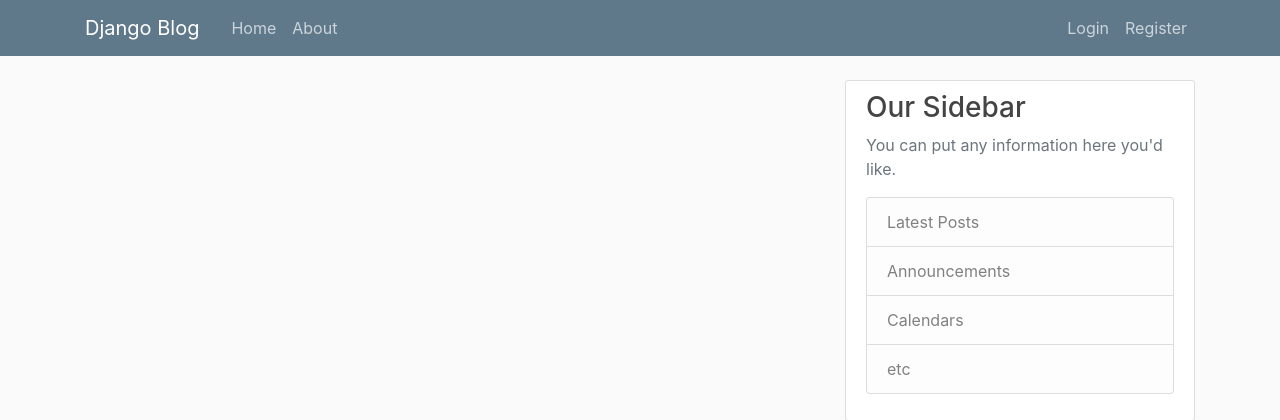
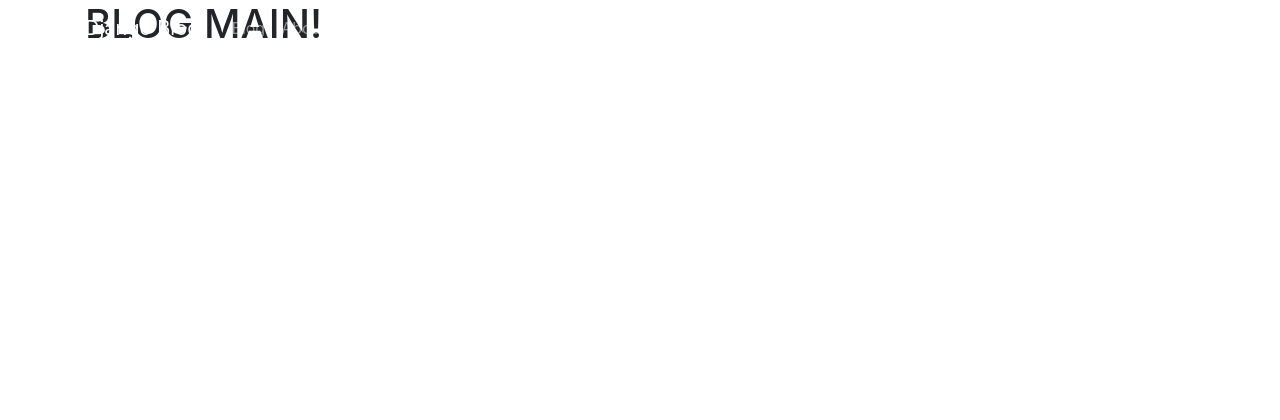
Before and after one commit to Khelgrin/learning_django, a Django app: page / in a window 1280 px wide. Shown: the top 420 px of the page. Run offline with Django 3.2, Linux system fonts and the light colour scheme; data that the repository does not hold is empty; some libraries are stand-ins or nearby versions.

Commit message:
Zabawy z nowymi stronami i podmianą css per strona

```diff
--- a/django_project/blog/templates/blog/base.html
+++ b/django_project/blog/templates/blog/base.html
@@ -9,8 +9,11 @@
 
     <!-- Bootstrap CSS -->
     <link rel="stylesheet" href="https://maxcdn.bootstrapcdn.com/bootstrap/4.0.0/css/bootstrap.min.css" integrity="sha384-Gn5384xqQ1aoWXA+058RXPxPg6fy4IWvTNh0E263XmFcJlSAwiGgFAW/dAiS6JXm" crossorigin="anonymous">
-
+    {% if custom_css %}
+        {% block styles %}{% endblock %}
+    {% else %}
         <link rel="stylesheet" type="text/css" href="{% static 'blog/main.css' %}">
+    {% endif %}
 
     {% if title %}
         <title>Django Blog - {{ title }}</title>
@@ -22,14 +25,14 @@
     <header class="site-header">
       <nav class="navbar navbar-expand-md navbar-dark bg-steel fixed-top">
         <div class="container">
-          <a class="navbar-brand mr-4" href="{% url 'blog-home' %}">Django Blog</a>
+          <a class="navbar-brand mr-4" href="{% url 'blog-main' %}">Django Blog</a>
           <button class="navbar-toggler" type="button" data-toggle="collapse" data-target="#navbarToggle" aria-controls="navbarToggle" aria-expanded="false" aria-label="Toggle navigation">
           <span class="navbar-toggler-icon"></span>
           </button>
           <div class="collapse navbar-collapse" id="navbarToggle">
             <div class="navbar-nav mr-auto">
-              <a class="nav-item nav-link" href="{% url 'blog-home' %}">Home</a>
-              <a class="nav-item nav-link" href="{% url 'blog-about' %}">About</a>
+              <a class="nav-item nav-link" href="{% url 'blog-home' %}">Blog</a>
+              <a class="nav-item nav-link" href="{% url 'blog-about' %}">About me</a>
             </div>
             <!-- Navbar Right Side -->
             <div class="navbar-nav">
@@ -47,6 +50,9 @@
           {% block content %}{% endblock %}
         </div>
         <div class="col-md-4">
+            {% if title == 'TR Home Page' %}
+
+            {% else %}
                 <div class="content-section">
                   <h3>Our Sidebar</h3>
                   <p class='text-muted'>You can put any information here you'd like.
@@ -58,6 +64,7 @@
                     </ul>
                   </p>
                 </div>
+            {% endif %}
         </div>
       </div>
     </main>
--- /dev/null
+++ b/django_project/blog/templates/blog/main.html
@@ -0,0 +1,9 @@
+{% extends "blog/base.html" %}
+{% load static %}
+{% block styles %}
+<link rel="stylesheet" type="text/css" href="{% static 'blog/my_new.css' %}">
+{% endblock styles %}
+
+{% block content %}
+    <h1>BLOG MAIN!</h1>
+{% endblock content %}
--- a/django_project/blog/urls.py
+++ b/django_project/blog/urls.py
@@ -6,6 +6,7 @@ from . import views
 # specific locations on our page
 
 urlpatterns = [
-    path('', views.home, name='blog-home'),
+    path('', views.main, name='blog-main'),
+    path('blog/', views.home, name='blog-home'),
     path('about/', views.about, name='blog-about'),
 ]
--- a/django_project/blog/views.py
+++ b/django_project/blog/views.py
@@ -10,8 +10,12 @@ def home(request):
     context = {
         'posts': Post.objects.all()
     }
-    return render(request, 'blog/home.html', context)
+    return render(request, 'blog/blog.html', context)
 
 
 def about(request):
     return render(request, 'blog/about.html', {'title': 'About'})
+
+
+def main(request):
+    return render(request, 'blog/main.html', {'title': 'TR Home Page', 'custom_css': '1'})
```
Also changed, not shown: django_project/blog/templates/blog/blog.html (renamed from django_project/blog/templates/blog/home.html). Lines whose indentation alone changed are shown as unchanged.
